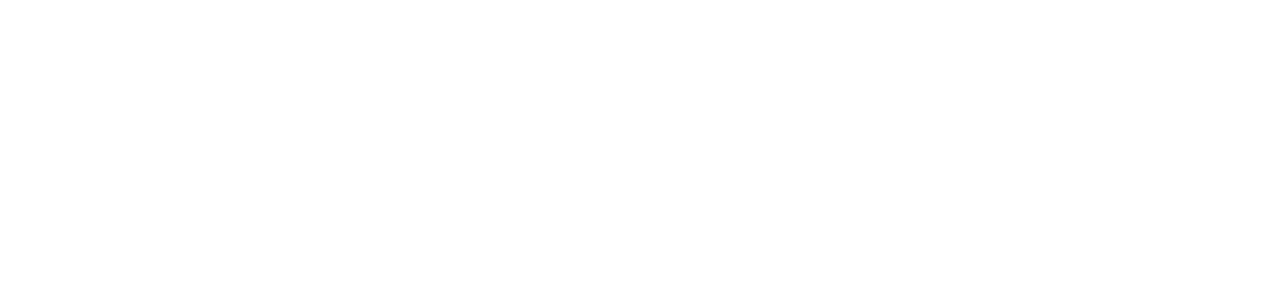
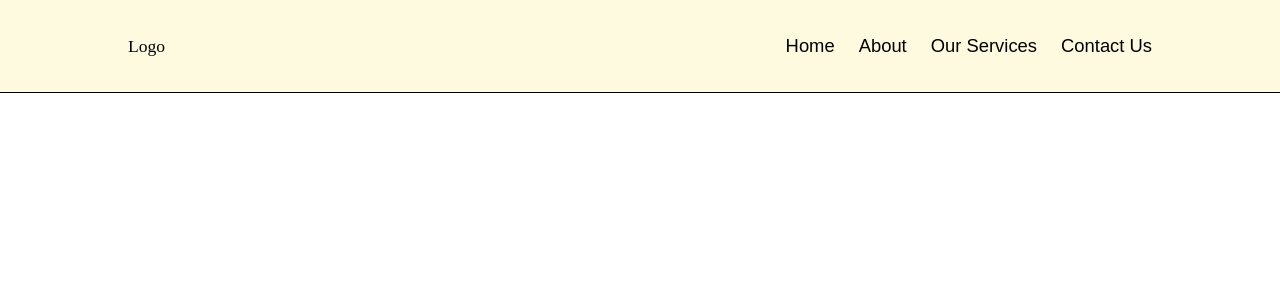
Before and after one commit to Ugboaja-Uchechi/discoverys, a React (Create React App) app: page / in a window 1280 px wide. Shown: the top 300 px of the page. Built offline with nearby package versions, Linux system fonts and the light colour scheme.

Commit message:
Build navbar

```diff
--- a/package.json
+++ b/package.json
@@ -8,6 +8,8 @@
     "@testing-library/user-event": "^13.5.0",
     "react": "^18.3.1",
     "react-dom": "^18.3.1",
+    "react-router-dom": "^6.23.0",
+    "react-router-hash-link": "^2.4.3",
     "react-scripts": "5.0.1",
     "web-vitals": "^2.1.4"
   },
--- a/src/App.js
+++ b/src/App.js
@@ -1,9 +1,10 @@
+import Home from "./components/Home";
 
 
 function App() {
   return (
     <div>
-
+<Home />
     </div>
   );
 }
--- /dev/null
+++ b/src/components/Home.js
@@ -0,0 +1,15 @@
+import React from 'react'
+import Navbar from './Navbar'
+
+const Home = () => {
+  return (
+    <>
+    <div>
+      <Navbar />
+    </div>
+
+    </>
+  )
+}
+
+export default Home
--- /dev/null
+++ b/src/components/Navbar.js
@@ -0,0 +1,57 @@
+import React, { useState } from 'react';
+import { HashLink as Link } from 'react-router-hash-link';
+
+const links = [
+  {
+    id: 1,
+    path: '#home',
+    text: 'Home'
+  },
+  {
+    id: 2,
+    path: '#about',
+    text: 'About'
+  },
+  {
+    id: 3,
+    path: '#services',
+    text: 'Our Services'
+  },
+  {
+    id: 4,
+    path: '#contact',
+    text: 'Contact Us'
+  }
+];
+
+const Navbar = () => {
+
+  const [navbarOpen, setNavbarOpen] = useState(false)
+  const showNavBar = () => setNavbarOpen(!navbarOpen);
+  return (
+    <>
+      <header>
+        <nav className="nav">
+          <div id="menu">
+            <i class="fa-solid fa-bars" onClick={showNavBar}></i>
+          </div>
+          <div>
+            Logo
+          </div>
+          <ul className={navbarOpen ? "header-ul active" : "header-ul"}>
+            <div id="close">
+              <i class="fa-solid fa-xmark" onClick={showNavBar}></i>
+            </div>
+            {links.map((link) => (
+              <li className="animation" key={link.id}>
+                <Link to={link.path} >{link.text}</Link>
+              </li>
+            ))}
+          </ul>
+        </nav>
+      </header>
+    </>
+  )
+}
+
+export default Navbar;
--- a/src/index.css
+++ b/src/index.css
@@ -1,3 +1,8 @@
+:root {
+  --theme: #fefae0;
+  --black: #000;
+}
+
 * {
   margin: 0;
   padding: 0;
@@ -5,16 +10,138 @@
   line-height: 1.5;
 }
 
-/* body {
-  margin: 0;
-  font-family: -apple-system, BlinkMacSystemFont, 'Segoe UI', 'Roboto', 'Oxygen',
-    'Ubuntu', 'Cantarell', 'Fira Sans', 'Droid Sans', 'Helvetica Neue',
-    sans-serif;
-  -webkit-font-smoothing: antialiased;
-  -moz-osx-font-smoothing: grayscale;
+/* Header - Navigation Styling */
+
+#menu,
+#close {
+  display: none;
 }
 
-code {
-  font-family: source-code-pro, Menlo, Monaco, Consolas, 'Courier New',
-    monospace;
+header {
+  border-block-end: 1px solid var(--black);
+  position: fixed;
+  width: 100%;
+  width: -webkit-fill-available;
+  z-index: 3;
+  background-color: var(--theme);
+}
+
+.nav {
+  display: flex;
+  justify-content: space-between;
+  align-items: center;
+  font-size: calc(0.3rem + 1vw);
+  padding-inline: clamp(3.5rem,  13%,   8rem);
+  padding-block-start: min(2rem, 4vh);
+  padding-block-end: min(2rem, 4vh);
+  color: var(--black);
+}
+
+.header-name{
+  font-family: 'Arimo', sans-serif;
+  font-weight: 500;
+  font-size: calc(0.75rem + 0.75vw);
+}
+
+.header-name:hover {
+  color: var(--black);
+  transition: all 0.2s ease;
+}
+
+.header-ul {
+  display: flex;
+  align-items: center;
+  gap: 1.5rem;
+}
+
+.header-ul li {
+  list-style-type: none;
+}
+
+.header-ul li a {
+  color: var(--black);
+  text-transform: capitalize;
+  text-decoration: none;
+  transition: all 0.2s ease;
+  cursor: pointer;
+  font-family: 'Arimo', sans-serif;
+  font-weight: 500;
+  font-size: calc(0.55rem + 0.75vw);
+}
+
+/* .header-ul li a:hover,
+.header-ul li a:focus {
+  border-block: 2px dashed var(--black);
+  border-inline: 2px dashed var(--black);
+  padding-block-start: 0.5rem;
+  padding-block-end: 0.5rem;
+  padding-inline-end: 0.5rem;
+  padding-inline-start: 0.5rem;
+  outline: none;
 } */
+
+/* Header - Navigation Styling End */
+
+@media screen and (min-device-width: 320px) and (max-device-width: 650px) {
+
+  #menu,
+  #close {
+    display: block;
+    font-size: 1.5rem;
+  }
+
+  #menu {
+    margin-inline-end: 1.5rem;
+    margin-block-start: 25%;
+  }
+
+  #close {
+    position: absolute;
+    top: 33.95px;
+    right: 45px;
+    margin-inline-end: 0;
+  }
+
+  header {
+    border-block-end: none;
+    background-color: transparent;
+  }
+
+  .nav {
+    justify-content: flex-end;
+  }
+
+  .header-ul {
+    position: fixed;
+    transform: translateX(100%);
+    justify-content: flex-start;
+    align-items: baseline;
+    inset: 0 0 0 33%;
+    z-index: 3;
+    flex-direction: column;
+    padding-inline-end: 0;
+    padding-block: min(30vh, 10rem);
+    padding-inline:  2em;
+    height: 100%;
+    background-color: rgba(255, 255, 255, 0.04);
+    backdrop-filter: blur(81.5485px);
+    transition: 450ms;
+  }
+
+  .header-ul li {
+    padding-block-end: 2rem;
+  }
+
+  .header-ul.active {
+    transform: translateX(0);
+    transition: 450ms;
+  }
+
+  .header-ul li a {
+    font-size: calc(1.5rem + 0.75vw);
+  }
+
+  .header-name {
+    display: none;
+  }
+}
--- a/src/index.js
+++ b/src/index.js
@@ -1,11 +1,15 @@
 import React from 'react';
 import ReactDOM from 'react-dom/client';
 import './index.css';
+import { BrowserRouter as Router } from 'react-router-dom';
 import App from './App';
 
 const root = ReactDOM.createRoot(document.getElementById('root'));
 root.render(
   <React.StrictMode>
-    <App />
+    <Router>
+       <App />
+    </Router>
+
   </React.StrictMode>
 );
```
Also changed, not shown: 1 other file (tests, documents, lock files or other folders).
